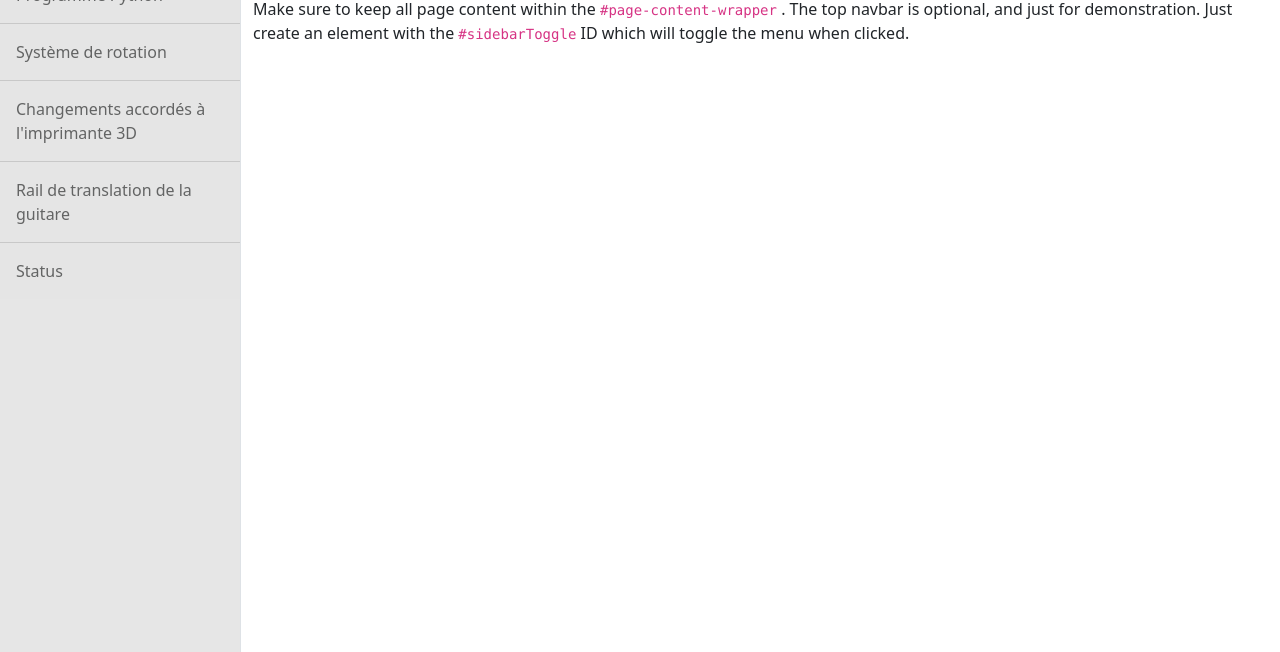
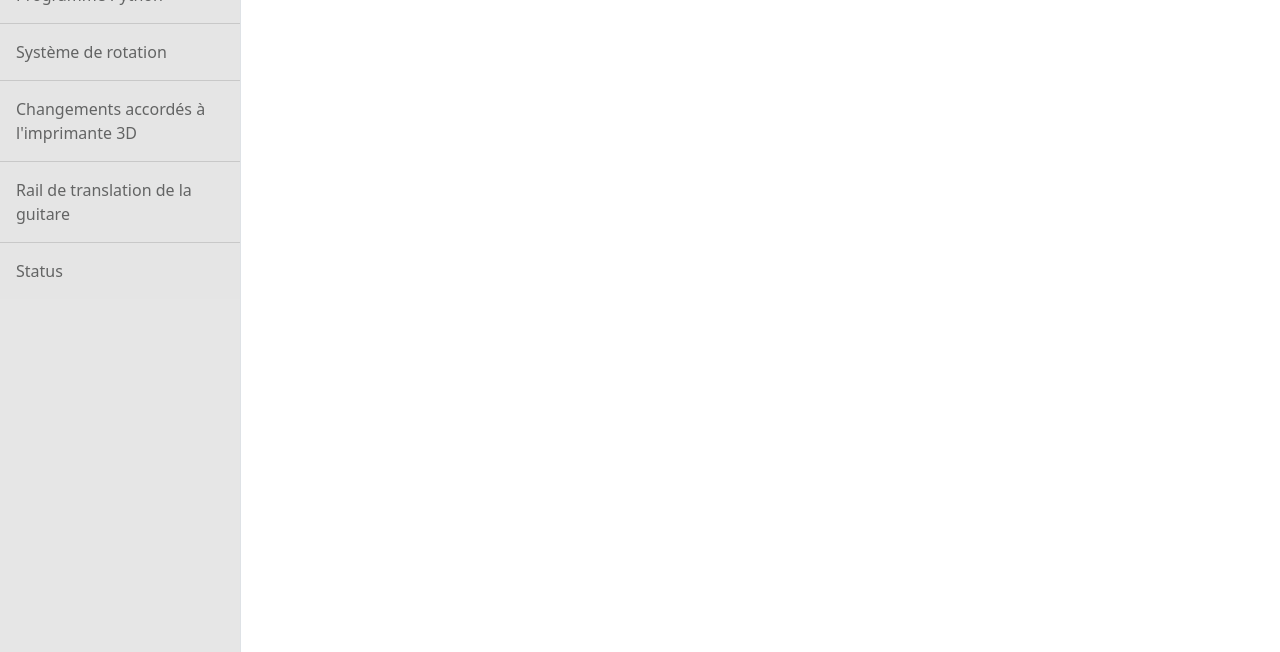
Before and after one commit to MatteoEnsea/Stage-1A-website, a plain HTML site: page python.html in a window 1280 px wide. Shown: the part 148-800 px from the top of the page. Drawn offline with nearby package versions, Linux system fonts and the light colour scheme.

Commit message:
Update python.html

```diff
--- a/python.html
+++ b/python.html
@@ -53,13 +53,6 @@
                 <div class="container-fluid">
                     <h1 class="mt-4">Programme Pyhton</h1>
                     <p> </p>
-                    <p>
-                        Make sure to keep all page content within the
-                        <code>#page-content-wrapper</code>
-                        . The top navbar is optional, and just for demonstration. Just create an element with the
-                        <code>#sidebarToggle</code>
-                        ID which will toggle the menu when clicked.
-                    </p>
                 </div>
             </div>
         </div>
```
